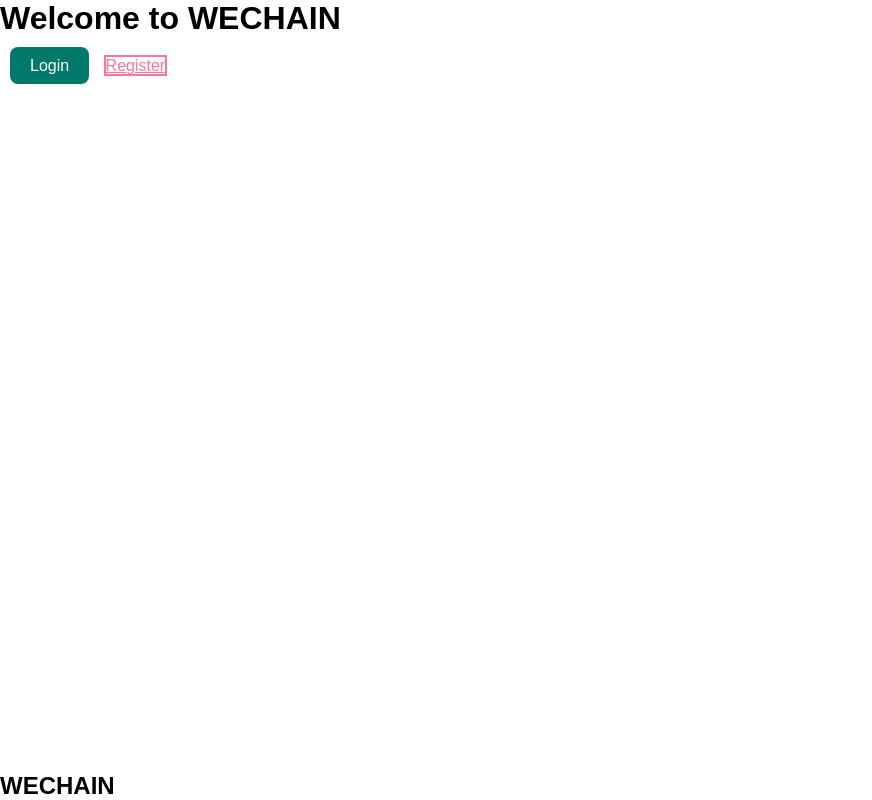
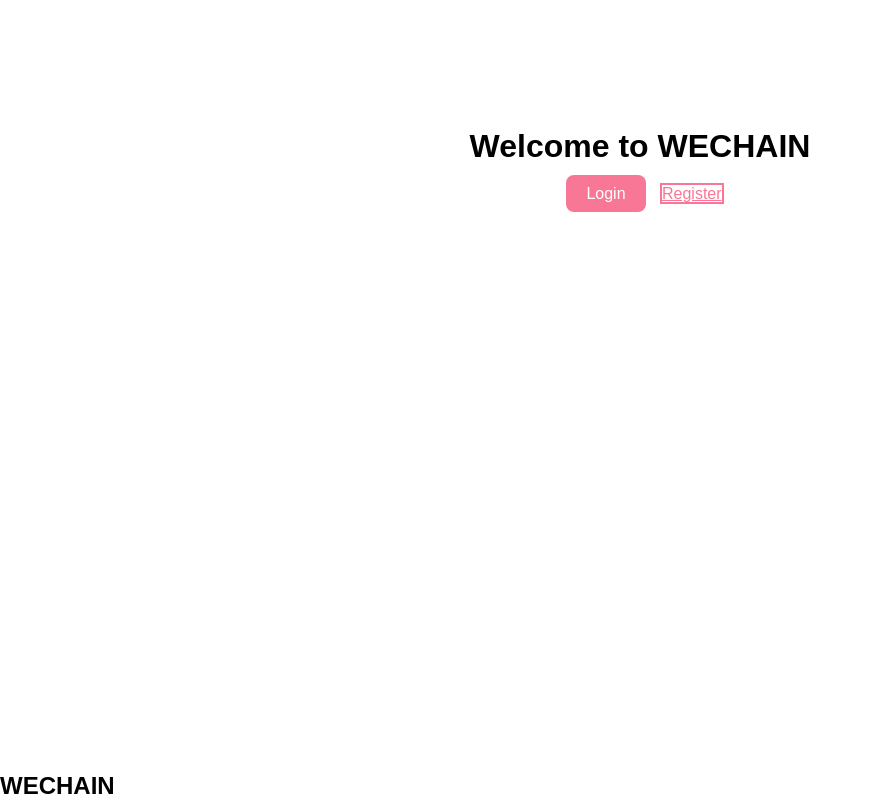
Before and after one commit to k00617500/SCM-for-WVSU, a plain HTML site: page index-main.html in a window 1280 px wide. Shown: the whole page, without its empty margins (0-872 px from the left). Drawn offline with Linux system fonts and the light colour scheme.

Commit message:
stylesample2

```diff
--- a/styles.css
+++ b/styles.css
@@ -13,7 +13,7 @@ body {
 
 }
 
-.loG{
+.Log{
   text-align: center;
   margin-top: 10%;
 }
@@ -28,7 +28,7 @@ body {
 
 .btn {
   text-decoration: none;
-  background: #00796b;
+  background: #f97796;
   color: white;
   padding: 10px 20px;
   border-radius: 8px;
@@ -37,7 +37,7 @@ body {
 }
 
 .btn:hover {
-  background: #004d40;
+  background: #f97796;
 }
 
 .btn-outline {
```
